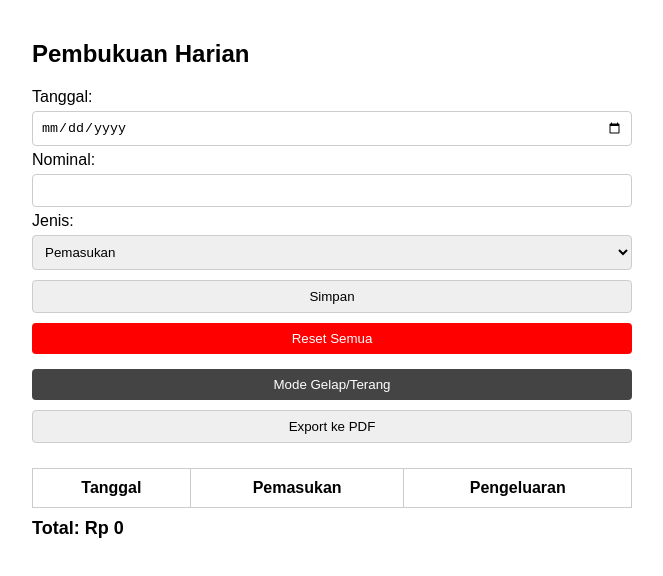
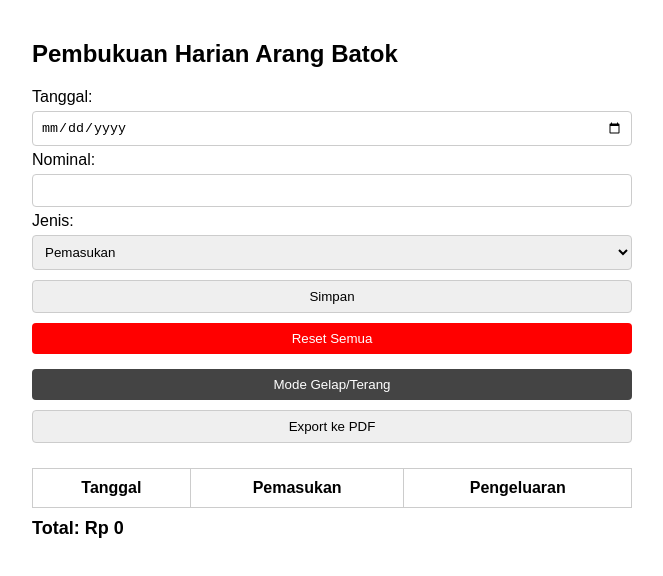
Before and after one commit to netrivestudio/Arangbatok, a plain HTML site: page index.html in a window 1280 px wide. Shown: the whole page, without its empty margins (308-971 px from the left). Drawn offline with nearby package versions, Linux system fonts and the light colour scheme.

Commit message:
Update index.html

```diff
--- a/index.html
+++ b/index.html
@@ -14,7 +14,7 @@
   <script src="https://cdnjs.cloudflare.com/ajax/libs/jspdf-autotable/3.5.29/jspdf.plugin.autotable.min.js"></script>
 </head>
 <body>
-  <h2>Pembukuan Harian</h2>
+  <h2>Pembukuan Harian Arang Batok</h2>
 
   <form id="form">
     <label>Tanggal:</label>
```
